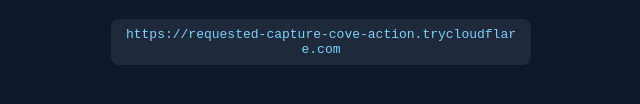
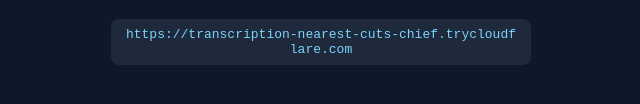
Before and after one commit to awadalrugi-hash/bulldozer-office, a plain HTML site: page index.html in a window 1280 px wide. Shown: the part 466-570 px from the top of the page, 319-959 px from the left. Drawn offline with Linux system fonts and the light colour scheme.

Commit message:
office address: https://transcription-nearest-cuts-chief.trycloudflare.com

```diff
--- a/index.html
+++ b/index.html
@@ -20,9 +20,9 @@
 <div class="card">
   <h1>مكتب البلدوزر</h1>
   <p>هذا العنوان لا يتغيّر أبداً، ويوصلك بالمكتب أينما كان.</p>
-  <a class="button" href="https://requested-capture-cove-action.trycloudflare.com">افتح المكتب</a>
+  <a class="button" href="https://transcription-nearest-cuts-chief.trycloudflare.com">افتح المكتب</a>
   <p>للتثبيت على الآيفون: افتح هذه الصفحة، ثم «مشاركة ← إضافة إلى الشاشة الرئيسية».</p>
-  <code>https://requested-capture-cove-action.trycloudflare.com</code>
+  <code>https://transcription-nearest-cuts-chief.trycloudflare.com</code>
 </div>
 </body>
 </html>
```
